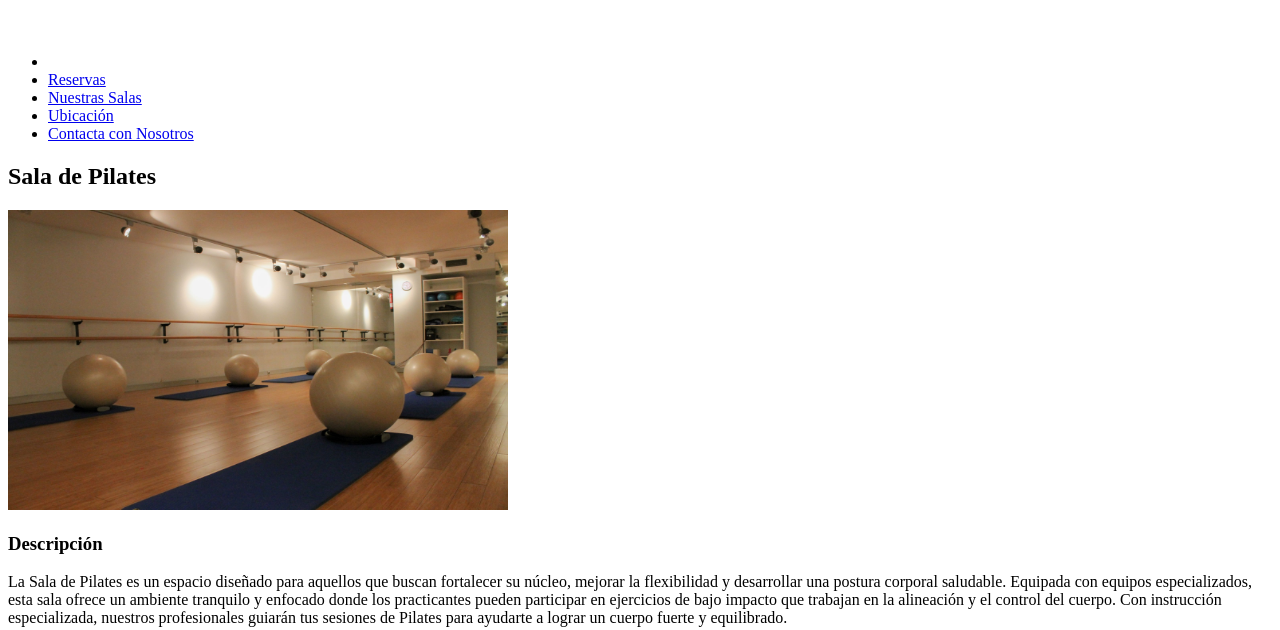
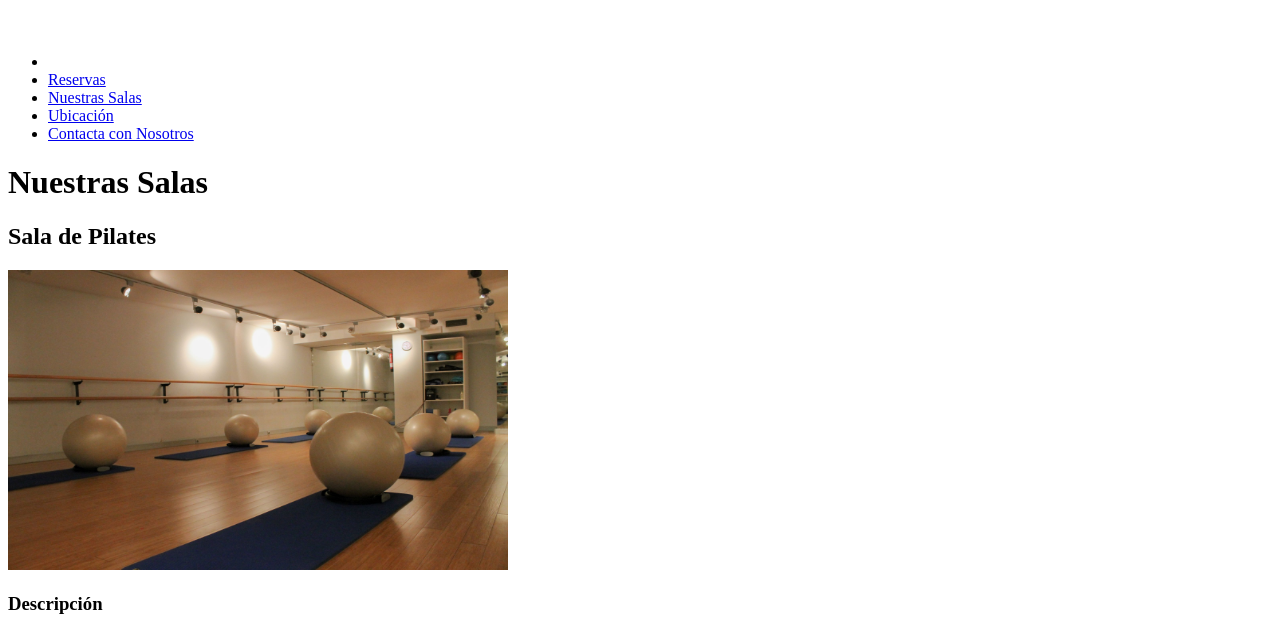
Before and after one commit to carloscl2001/FitnessZone-Web, a plain HTML site: page salas.html in a window 1280 px wide. Shown: the part 449-1079 px from the top of the page. Drawn offline with Linux system fonts and the light colour scheme.

Commit message:
Update salas.html

```diff
--- a/salas.html
+++ b/salas.html
@@ -21,8 +21,8 @@
             </ul>
         </nav>
     </header>
-
-
+    <h1>Nuestras Salas</h1>
+    <div>
         <article><h2>Sala de Pilates</h2>
             <img src="./imagenes/sala_pilates.jpg" alt="logo" width="500" height="300">
             <h3>Descripción</h3>
@@ -76,7 +76,7 @@
             <p>Sumérgete en la tranquilidad de nuestra Sala de Yoga, un santuario dedicado a la conexión mente-cuerpo y al bienestar general. Con una atmósfera serena y acogedora, esta sala está diseñada para practicar diferentes estilos de yoga, desde la relajación hasta el desafío físico. Experimenta la armonía y la calma mientras te guiamos a través de posturas, técnicas de respiración y meditación. La Sala de Yoga es un espacio donde puedes rejuvenecer, encontrar equilibrio y trabajar en tu salud mental y física.</p>
 
         </article>
-
+    </div>
 
     <footer>
         <div id="marca">
```
